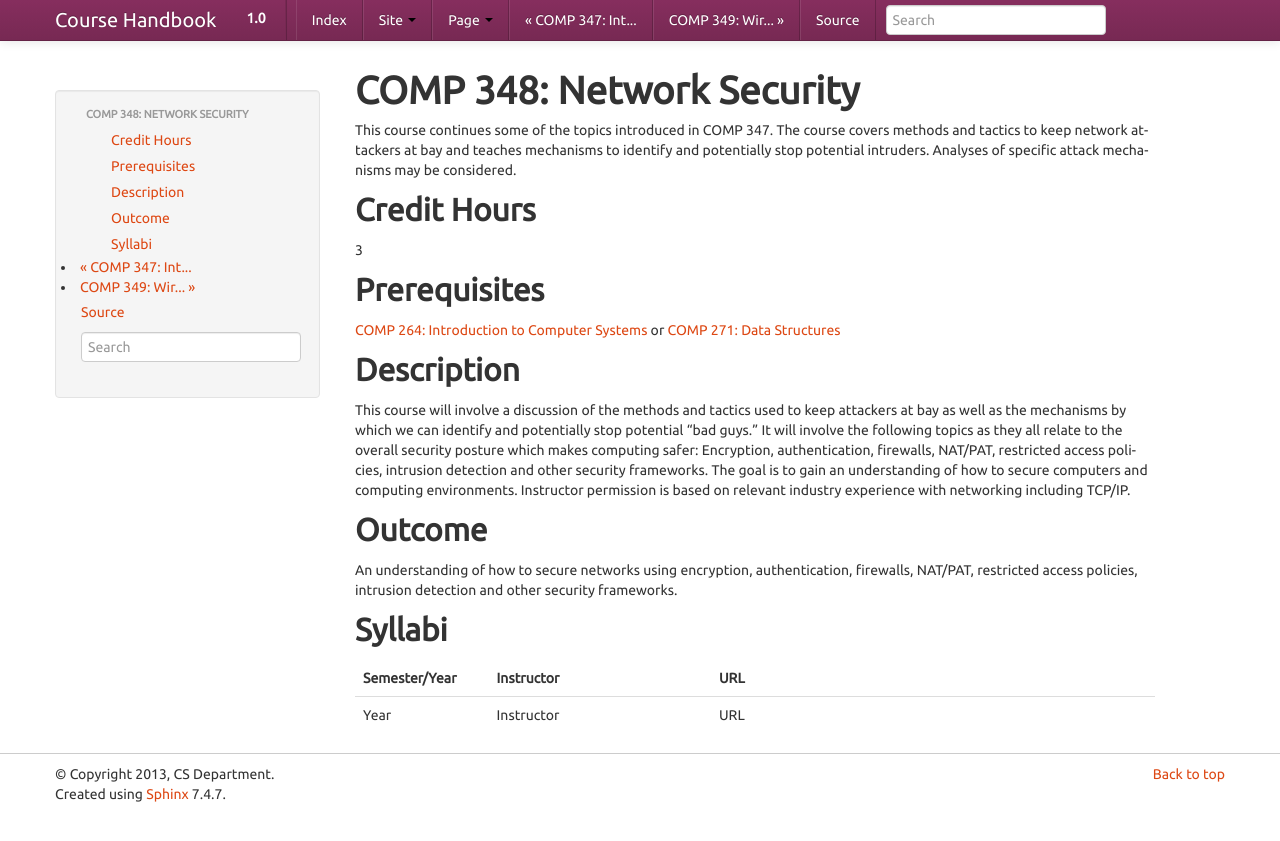
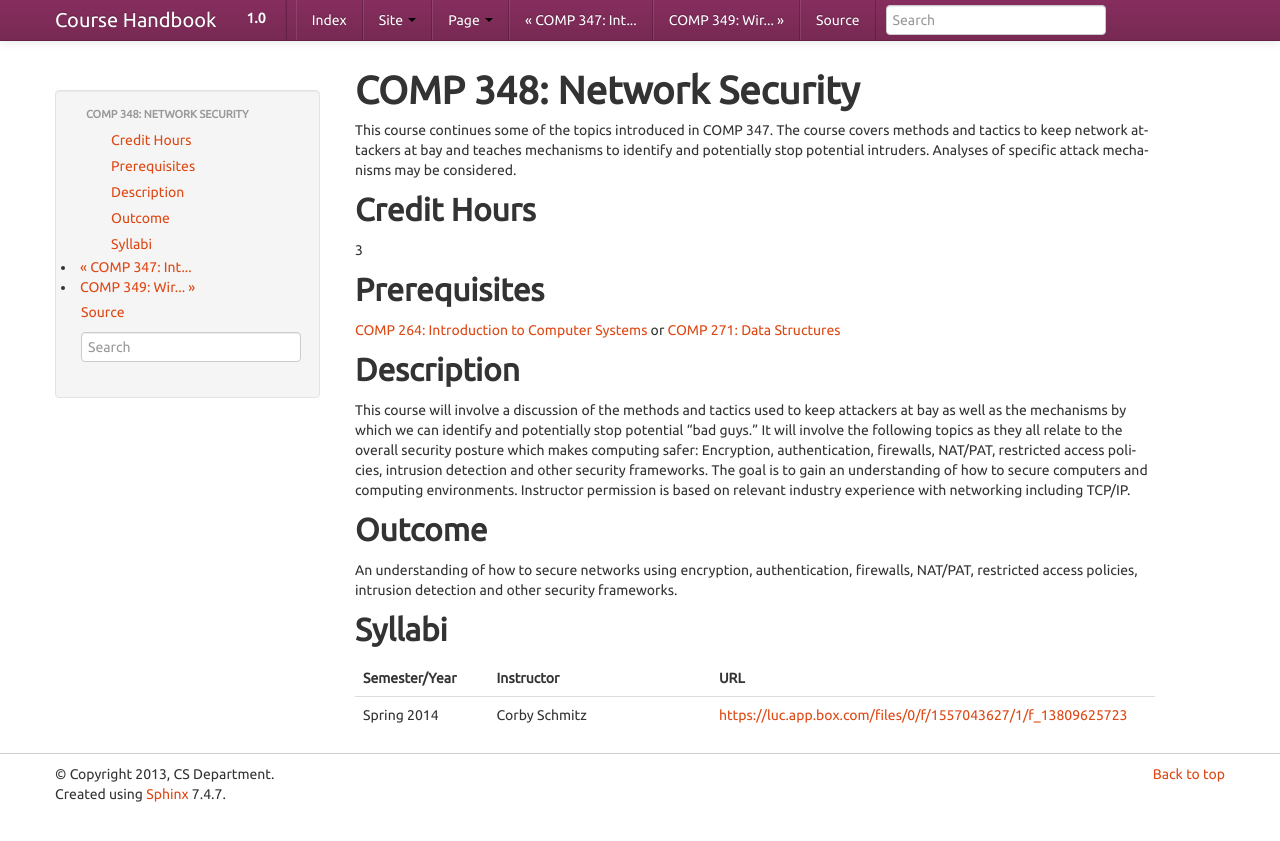
Before and after one commit to kyang5/coursedescriptions, a Sphinx documentation site: the page built from source/comp348.rst, in a window 1280 px wide. Shown: the top 841 px of the page. Built offline with Sphinx 7.4.7, drawn with Linux system fonts in a browser that asks for light colours.

Commit message:
Added syllabus for COMP 348

```diff
--- a/source/comp348.rst
+++ b/source/comp348.rst
@@ -38,4 +38,4 @@
    	:header: "Semester/Year", "Instructor", "URL"
    	:widths: 15, 25, 50
 
-	"Year", "Instructor", "URL"
+	"Spring 2014", "Corby Schmitz", "https://luc.app.box.com/files/0/f/1557043627/1/f_13809625723"
```
